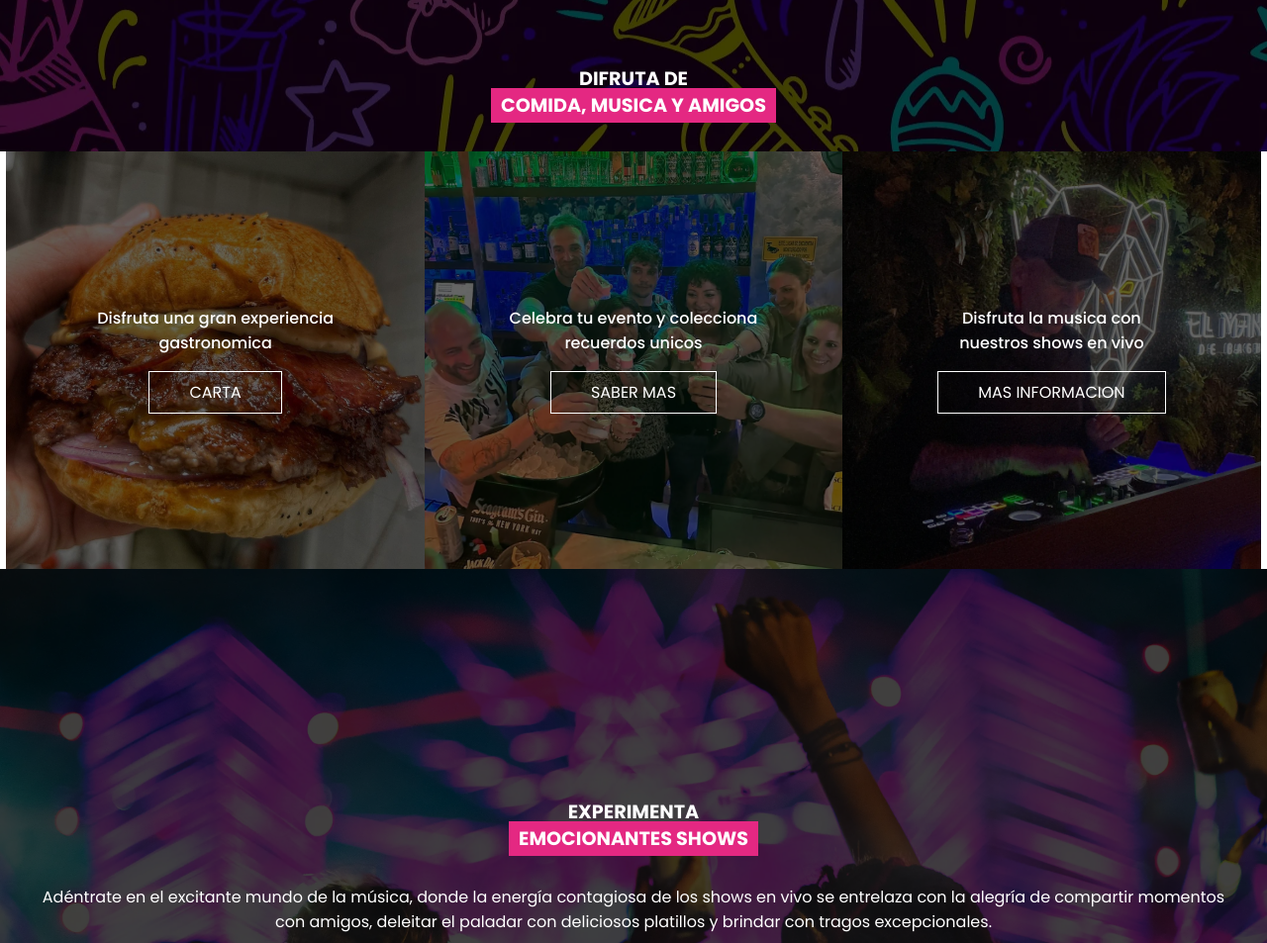
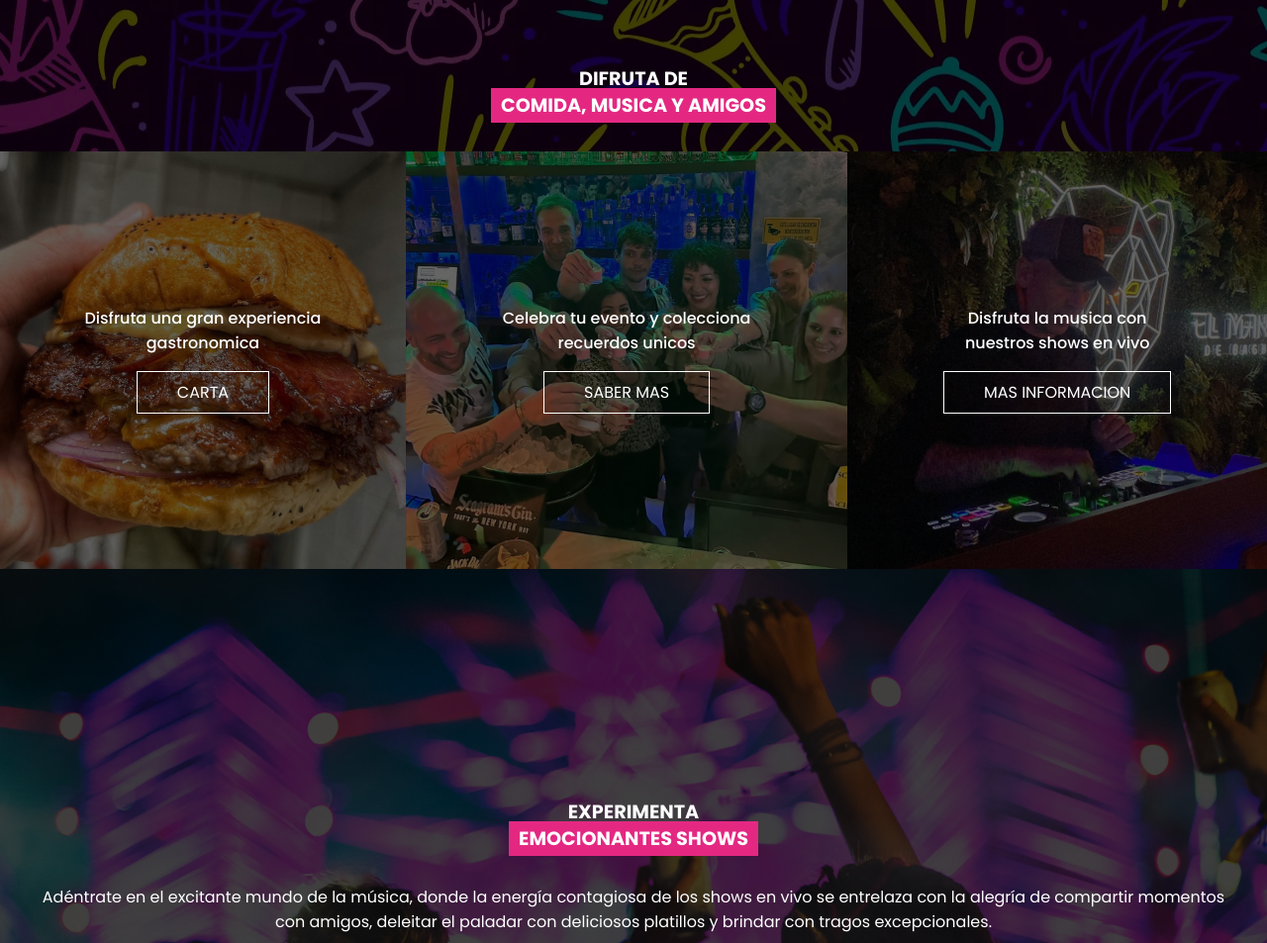
Before and after one commit to JoaquinDicio/manglar-de-bagheera, an Astro site: page / in a window 1280 px wide. Shown: the part 1461-2414 px from the top of the page at 99% size. Built offline with nearby package versions, Linux system fonts and the light colour scheme; Astro itself is replaced by a stand-in of ours.

Commit message:
ipad fix

```diff
--- a/src/components/PhotoCard.astro
+++ b/src/components/PhotoCard.astro
@@ -39,7 +39,6 @@ const { text, textButton, href, blank = false } = Astro.props;
   .bg {
     flex-grow: 1;
     min-height: 33vw;
-    max-width: 33vw;
     min-width: 320px;
     background-size: cover;
   }
--- a/src/components/SectionPrimary.astro
+++ b/src/components/SectionPrimary.astro
@@ -19,14 +19,12 @@ const { id, padding = true, cover = false } = Astro.props;
   #shows {
     background-image: url("../assets/shows-emcionantes.webp");
     height: 100vh;
-    background-attachment: local;
   }
   .padding-applied {
     padding: 4rem 2rem;
   }
   .cover-applied {
     background-size: cover;
-    background-attachment: fixed;
   }
   #shows div {
     display: flex;
--- a/src/pages/index.astro
+++ b/src/pages/index.astro
@@ -74,7 +74,7 @@ import whatsappLogo from "../assets/whatsapp.png";
         <Title firstLine="difruta de" secondLine="comida, musica y amigos" />
       </div>
     </SectionPrimary>
-    <section class="d-flex justify-content-center ph-card-container">
+    <section class="d-flex ph-card-container">
       <PhotoCard
         text="Disfruta una gran experiencia gastronomica"
         textButton="carta"
```
